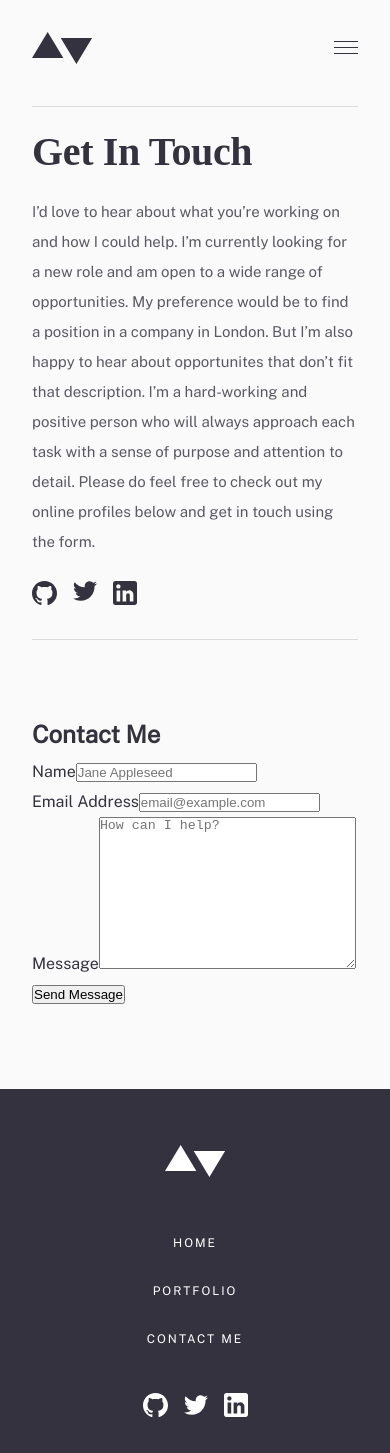
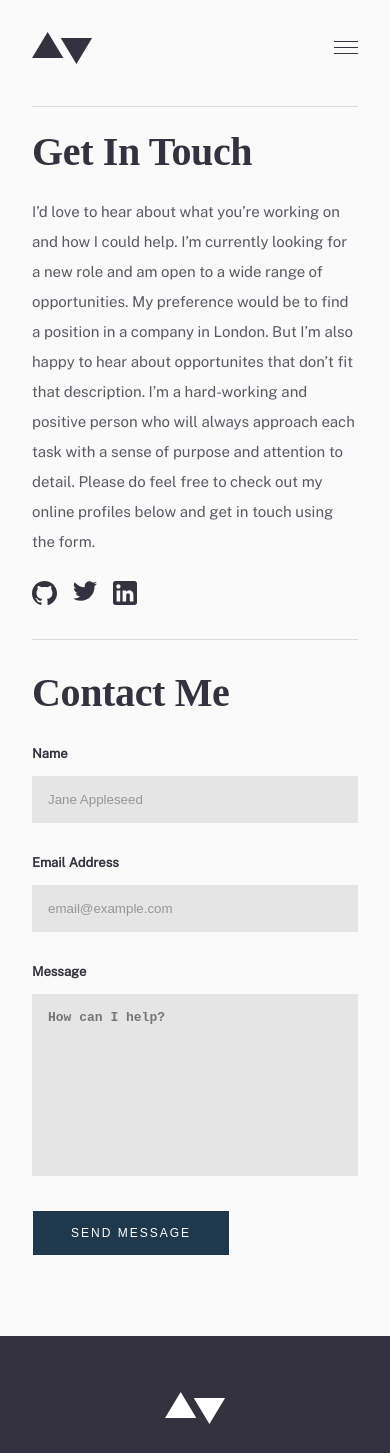
Before and after one commit to xaviguasch/minimalist-portfolio-website-frontendmentor-prac, a React (Create React App) app: page /contact in a window 390 px wide. Shown: the top 1453 px of the page. Built offline with nearby package versions, Linux system fonts and the light colour scheme; a web font is replaced by a local one.

Commit message:
styled lower part of ContactPage component, for mobile

```diff
--- a/src/components/ContactPage.css
+++ b/src/components/ContactPage.css
@@ -4,3 +4,43 @@
 .portfolio-info--touch {
   margin-top: 0;
 }
+
+.contact-me {
+  margin-top: -40px;
+
+  display: flex;
+  flex-direction: column;
+  justify-content: center;
+  align-items: flex-start;
+  gap: 24px;
+}
+
+.contact-me__form {
+  display: flex;
+  flex-direction: column;
+  justify-content: center;
+  align-items: flex-start;
+  gap: 24px;
+}
+
+.contact-me__form .input-group {
+  width: 100%;
+}
+
+.contact-me__form input,
+.contact-me__form textarea {
+  width: 100%;
+  border: none;
+  background: var(--clr-semi-dark-grey-bg);
+  padding: 16px;
+
+  margin-top: 8px;
+}
+
+.contact-me__form input::placeholder {
+  color: var(--clr-grey-text);
+}
+
+.contact-me__form textarea {
+  resize: none;
+}
--- a/src/components/ContactPage.js
+++ b/src/components/ContactPage.js
@@ -23,18 +23,18 @@ const ContactPage = () => {
       </div>
 
       <div className='contact-me'>
-        <h2>Contact Me</h2>
+        <h2 className='title title--lg'>Contact Me</h2>
 
-        <form action=''>
-          <div>
+        <form className='contact-me__form' action=''>
+          <div className='input-group'>
             <label htmlFor='name'>Name</label>
             <input type='text' name='name' placeholder='Jane Appleseed' />
           </div>
-          <div>
+          <div className='input-group'>
             <label htmlFor='email'>Email Address</label>
             <input type='email' name='email' placeholder='email@example.com' />
           </div>
-          <div>
+          <div className='input-group'>
             <label htmlFor='message'>Message</label>
             <textarea
               name='message'
@@ -44,7 +44,7 @@ const ContactPage = () => {
               rows='10'
             ></textarea>
           </div>
-          <button>Send Message</button>
+          <button className='btn btn--contact'>Send Message</button>
         </form>
       </div>
     </div>
--- a/src/index.css
+++ b/src/index.css
@@ -54,9 +54,11 @@
   --clr-grayish-dark-diluted-text: hsla(245, 11%, 22%, 0.15);
   --clr-white-text: hsla(0, 0%, 100%, 1);
   --clr-cyan-text: hsl(168, 37%, 54%);
+  --clr-grey-text: hsl(0, 0%, 59%);
 
   /* Background  */
   --clr-very-light-grey-bg: hsla(0, 0%, 98%, 1);
+  --clr-semi-dark-grey-bg: hsl(240, 2%, 90%);
 
   --clr-dark-blue-bg: hsl(206, 41%, 21%);
   --clr-darker-blue-bg: hsl(205, 38%, 17%);
@@ -127,6 +129,12 @@ ul {
   line-height: 2.2;
 }
 
+label,
+textarea {
+  font-size: var(--fs-13);
+  font-weight: var(--fw-bold);
+}
+
 /* ======================== */
 /* Links, buttons & inputs  */
 /* ======================== */
@@ -139,12 +147,18 @@ ul {
   text-decoration: none;
   color: var(--clr-white-text);
   background: var(--clr-dark-blue-bg);
+
   cursor: pointer;
 }
 
 .btn:hover,
 .btn:focus {
   background: var(--clr-cyan-bg);
+}
+
+.btn--contact {
+  border: 1px solid;
+  padding: 15px 38px;
 }
 
 .btn--alt {
```
